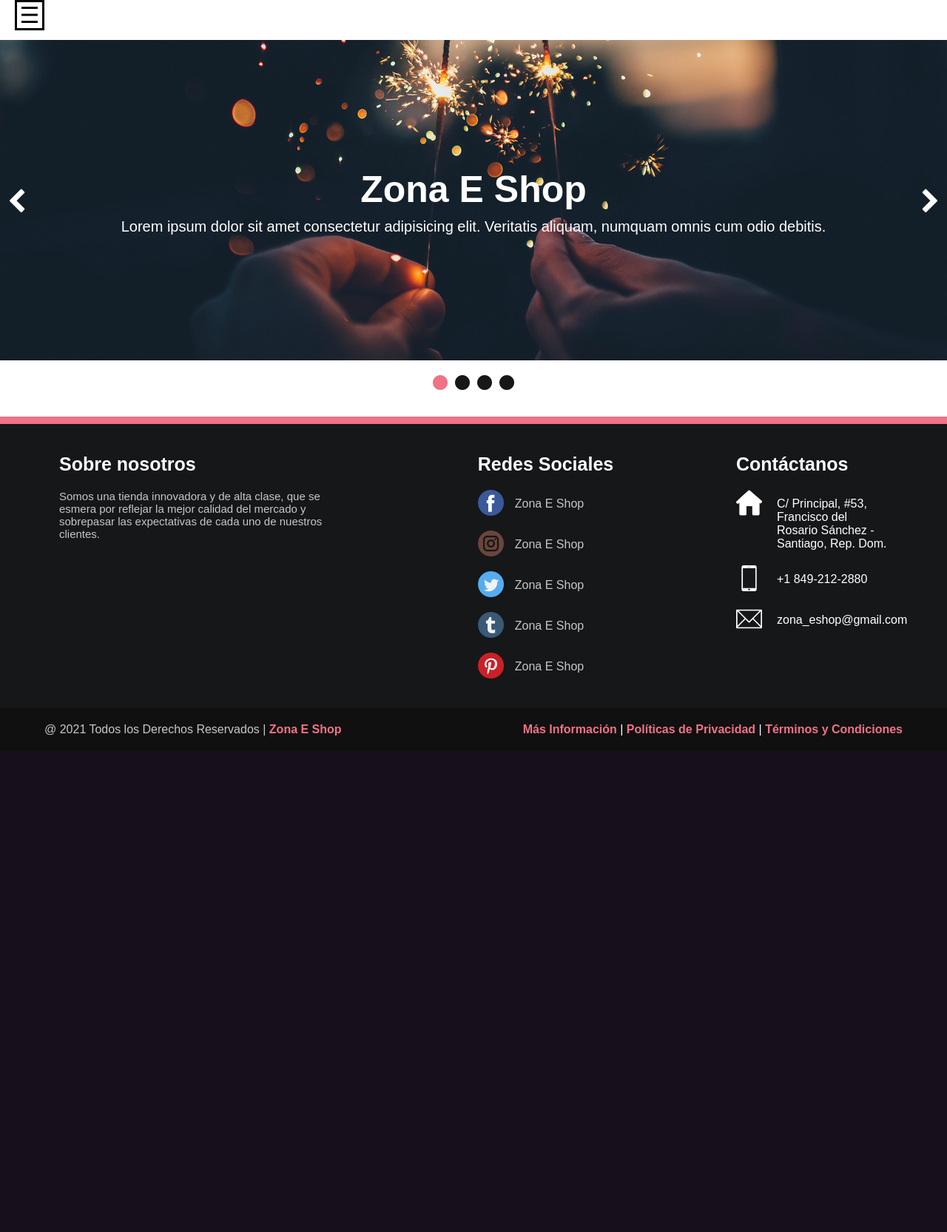
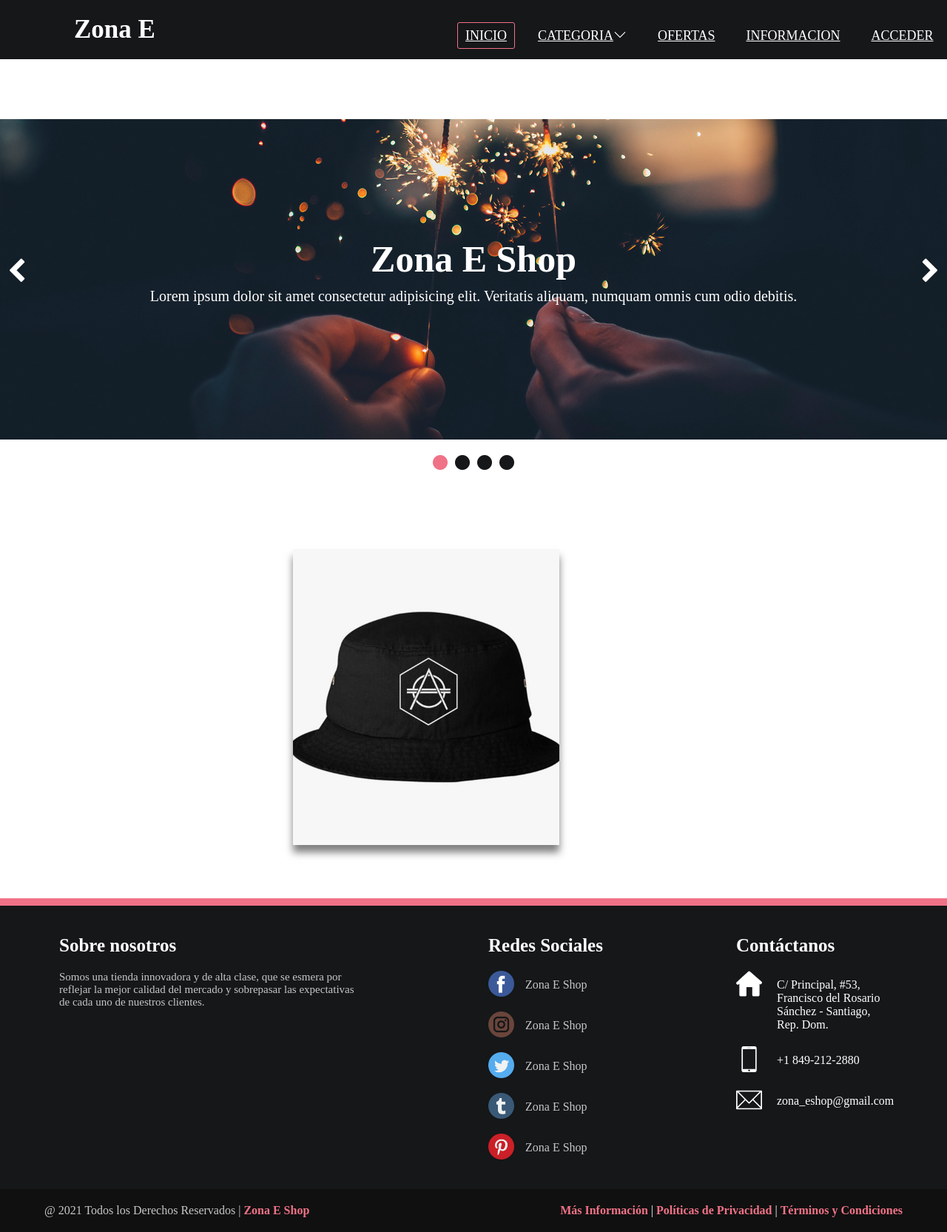
Before and after one commit to Zona-E/sales_website, a PHP site: page / in a window 1280 px wide. Shown: the whole page at 74% size. Before the commit the page ends 994 px from the top, so only its background shows below. Run offline with PHP 8.4, Linux system fonts and the light colour scheme; some libraries are stand-ins or nearby versions.

Commit message:
Agrego de menu sin desplegacion y contenido

```diff
--- /dev/null
+++ b/css/conetenido.css
@@ -0,0 +1,113 @@
+*{
+
+box-sizing: border-box;
+
+}
+
+
+
+.team{
+
+
+display: flex;
+width: 90%;
+justify-content: space-around;
+}
+
+.single{
+
+width: 360px;
+height: 400px;
+padding: 24px;
+background: #Fff;
+position: relative;
+display: flex;
+align-items: flex-end;
+transition: .6s ease-in-out;
+box-shadow: 0 10px 10px rgba(0, 0, 0, 0.5);
+}
+
+
+.single:hover{
+
+transform: translateY(-15px);
+
+}
+
+
+.single:hover::before{
+
+
+opacity: 1;
+
+}
+
+
+.single:hover .text{
+
+opacity: 1;
+transform: translateY(0);
+
+}
+
+
+.single:before{
+
+content: '';
+position: absolute;
+top: 0;
+left: 0;
+display: block;
+width: 100%;
+height: 100%;
+background: linear-gradient(to top, #000, transparent);
+z-index: 2;
+transition: 0.5s all;
+opacity: 0;
+}
+
+
+
+.single img{
+
+width: 100%;
+height: 100%;
+position: absolute ;
+top: 0;
+left: 0;
+object-fit: cover;
+
+}
+
+.single .text{
+
+position: relative;
+z-index: 3;
+color: #fff;
+opacity: 0;
+transform: translateY(50px);
+transition: 0.5s;
+
+}
+
+
+.text h2{
+
+letter-spacing: 1px;
+font-size: 15px;
+margin-top: 8px;
+font-family: '' ;
+}
+
+.text a{
+
+text-decoration: none;
+padding: 0.5rem 1rem;
+background: #fff;
+color: #000;
+font-size: 14px;
+font-weight: bold;
+cursor: pointer;
+transition: 0.4s ease-in-out;
+
+}
--- a/css/styles.css
+++ b/css/styles.css
@@ -1,4 +1,4 @@
-* {
+ * {
     margin: 0px;
     padding: 0px;
     -webkit-box-sizing: border-box;
@@ -6,173 +6,54 @@
     box-sizing: border-box;
   }
 
-  #sidebar {
-    position: fixed;
-    width: 200px;
-    height: 100%;
-    background: #151719;
-    left: -200px;
-    transition: all 500ms linear;
+.menu{
 
-  }
+height: 80px;
+width: 100%;
+background: #151719;
+}
 
-  #sidebar.active {
-    left: 0px;
-  }
+label.logo{
 
-
-
-  #sidebar ul li {
-    color: rgba(230, 230, 230, .9);
-    list-style: none;
-    text-align: left;
-    text-decoration: none;
-    padding: 15px 10px;
-    border-bottom: 1px solid rgba(100, 100, 100, .3);
-
-
-  }
-
-#sidebar ul li a {
-    color: rgba(230, 230, 230, .9);
-    text-decoration: none;
-    position: relative;
-    left: 10px;
-
-
-  }
-
-
-
-  .logo {
-    border-radius: 50%;
-    display: block;
-    margin: 0 auto;
-  }
-
-  #sidebar .toggle-btn {
-    position: absolute;
-    left: 220px;
-    top: 0px;
-    cursor: pointer;
-  }
-
-  #sidebar .toggle-btn span {
-    display: block;
-    width: 40px;
-    text-align: center;
-    font-size: 30px;
-    border: 3px solid #000;
-  }
-
-
-#sidebar ul {
-
-
-list-style: none;
-
+font-size: 35px;
+font-weight: bold;
+color: white;
+padding: 0 100px;
+line-height: 80px;
 
 }
 
-
-#sidebar ul li:hover {
-
-
-/* background: black; */
-color:rgb(240, 114, 135);
+.menu nav ul{
+float:  right;
+margin-right: 40px;
 
 }
 
-#sidebar ul li a:hover {
-
-
-  /* background: black; */
-  color: rgb(240, 114, 135);
-
-  }
-
-
-
-#sidebar .desplegar-cat {
-
-
-  position: absolute;
-  right: 20px;
-
+nav li{
+display: inline-block;
+margin: 0 8px;
+line-height: 80px;
+position: relative;
+top: -72px;
+left: 650px;
 }
 
 
-#sidebar ul li ul {
-
-display: none;
-
-
-
+nav a{
+color:white;
+font-size: 18px;
+text-transform: uppercase;
+border: 1px solid transparent;
+padding: 7px 10px;
+border-radius: 3px;
 }
 
+a.active,a:hover{
 
-
-#sidebar ul li ul li{
-
-
-  background: #151719;
-  padding: 10px;
-
-
+  border: 1px solid rgb(240, 114, 135);
+  transition: .5s;
 }
 
-#sidebar ul li ul li a{
-
-
-  color: aliceblue;
-  text-decoration: none;
-
-}
-
-#sidebar ul #activado{
-
-background:black;
-color: white;
-
-
-}
-
-
-
-@media screen and (max-width: 450px) {
-
-  body{
-
-
-  padding-top: 80px;
-
-  }
-
-  #sidebar {
-
-
-  margin: 0;
-  width: 100%;
-  position: fixed;
-  z-index: 1000;
-  top: 0;
-
-  }
-
-  #sidebar .toggle-btn{
-
-  display: block;
-
-
-  }
-
-
-  #sidebar {
-    display: none;
-
-
-  }
-}
 
 /*SLIDER*/
 
@@ -180,9 +61,6 @@ ul, ol{
   list-style: none;
 }
 
-body {
-  font-family: sans-serif;
-}
 
 .show-slide {
   width: 100%;
@@ -262,31 +140,6 @@ body {
 .right {
   right: 10px;
 }
-
-@media screen and (max-width: 600px) {
-  .slider .caption p {
-    display: none;
-  }
-
-  .slider .caption h1 {
-      font-size: 35px;
-  }
-
-  .left .right {
-    font-size: 25px;
-  }
-
-  .slider li img {
-    width: 600px;
-  }
-
-  .pagination {
-    display:none;
-  }
-}
-
-
-
 
 
 
--- a/index.html
+++ b/index.html
@@ -7,6 +7,7 @@
         <title>Proyecto</title>
         <link rel="stylesheet" href="css/styles.css">
         <link rel="stylesheet" href="https://cdn.jsdelivr.net/npm/bootstrap-icons@1.4.1/font/bootstrap-icons.css">
+        <link rel="stylesheet" href="/css/conetenido.css">
        <!--  <link rel="stylesheet" href="css/bootstrap.min.css"> -->
         <link rel="stylesheet" href="css/font-awesome.css">
         <script src="js/jquery-3.6.0.min.js"></script>
@@ -14,19 +15,14 @@
     </head>
     <body>
         <header>
-
-            <div id="sidebar">
-
-                <div class="toggle-btn">
-                    <span>&#9776</span>
-                </div>
-
-                <img src="images/Logo zonaBLANCO.png" width="150px" alt="" style="display: block;margin:auto;">
-
+           <div class="menu">
+<nav>
+<label class="logo">Zona E</label>
 <ul>
 
-                    <li><span class="bi bi-house-door-fill"></span> <a href="" >Inicio</a> </li>
-                    <li><span class="bi bi-view-list"></span> <a href="">Categorías</a>  <span class="desplegar-cat bi bi-chevron-down"></span>
+<li><a class="active" href="#">Inicio</a></li>
+<li><a href="#">Categoria<span class="bi bi-chevron-down"></span></a>
+<!--
     <ul>
         <li><a href="#">Ropa</a></li>
         <li><a href="#">Accesorios</a></li>
@@ -34,23 +30,23 @@
 
 
 </ul>
+--->
+
+
 </li>
-                    <li><span class="bi bi-tag-fill"></span> <a href="">Ofertas</a>  </span> <span class="desplegar-ofert bi bi-chevron-down"></span>
-                        <ul>
-                            <li><a href="#">Ropa</a></li>
-                            <li><a href="#">Accesorios</a></li>
-                            <li><a href="#">Maquillaje</a></li>
-                            </ul>
-                    </li>
-                    <li><span class="bi bi-info-square-fill"></span> <a href="">Información</a></li>
-                    <li><span class="bi bi-door-open"></span> <a href="">Acceder</a> </a></li>
+<li><a href="#">Ofertas</a></li>
+<li><a href="#">Informacion</a></li>
+<li><a href="#">Acceder</a></li>
 
 </ul>
+
+</nav>
+
 </div>
+
         </header>
         <main>
             <br><br><br>
-
 
                  <div class="show-slide">
                 <ul class="slider">
@@ -105,10 +101,43 @@
                 <script src="js/bootstrap-icons.json"></script>
 
                 <script src="js/bootstrap.min.js"></script>
-                <script src="js/barra.js"></script>
 
 
         </main>
+        <br><br><br><br><br><br><br><br>
+
+ <!--FIN DEL SLIDER-->
+
+<!--COMIENZO DEL CONTENIDO DE LA PAGINA-->
+
+<div class="team">
+
+<div class="single">
+
+<img src="/images/dondiablo2.jpg" alt="">
+
+<div class="text">
+
+<h2>Camiseta Don dondiablo</h2>
+<p>RD$200</p>
+<p>
+
+<br>
+<a href="#" class="btn">Continuar</a>
+
+
+
+</p>
+</div>
+</div>
+
+</div>
+
+
+
+
+
+
         <br><br><br><br>
         <footer>
 
```
Lines whose indentation alone changed are shown as unchanged.
